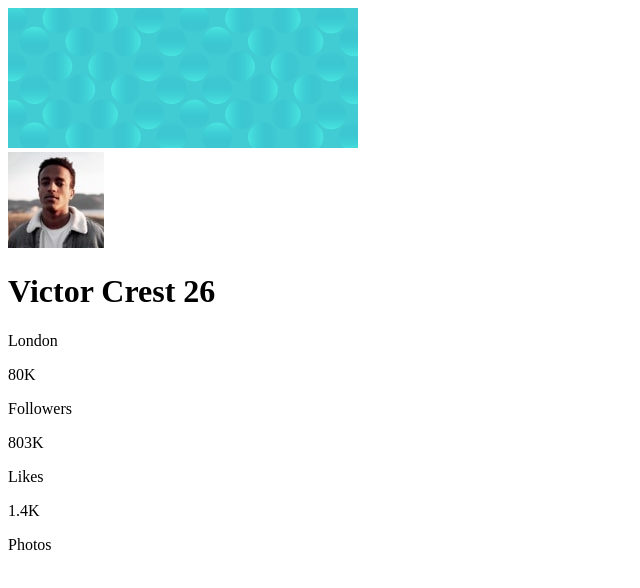
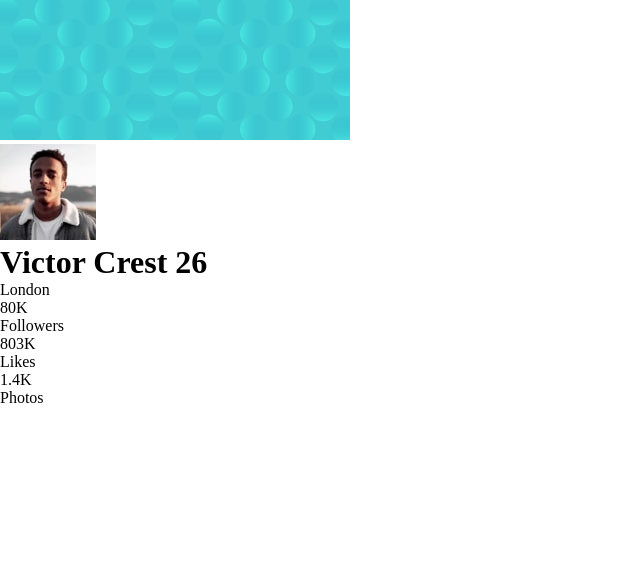
Before and after one commit to hectorlil48/profile-card-component-main, a plain HTML site: page index.html in a window 1280 px wide. Shown: the whole page, without its empty margins (0-640 px from the left). Drawn offline with Linux system fonts and the light colour scheme.

Commit message:
Added google fonts

```diff
--- a/style/styles.css
+++ b/style/styles.css
@@ -1,3 +1,24 @@
+/*  CSS Reset */
+
+* {
+  padding: 0;
+  margin: 0;
+  box-sizing: border-box;
+}
+
+/*  Google Font */
+
+@import url("https://fonts.googleapis.com/css2?family=Kumbh+Sans:wght@400;700&display=swap");
+
+:root {
+  /*  Primary */
+  --dark-cyan: hsl(185, 75%, 39%);
+  --very-dark-desaturated-blue: hsl(229, 23%, 23%);
+  --dark-grayish-blue: hsl(227, 10%, 46%);
+  /*  Neutral */
+  --dark-gray: hsl(0, 0%, 59%);
+}
+
 /*  Footer */
 
 /* .attribution {
```
